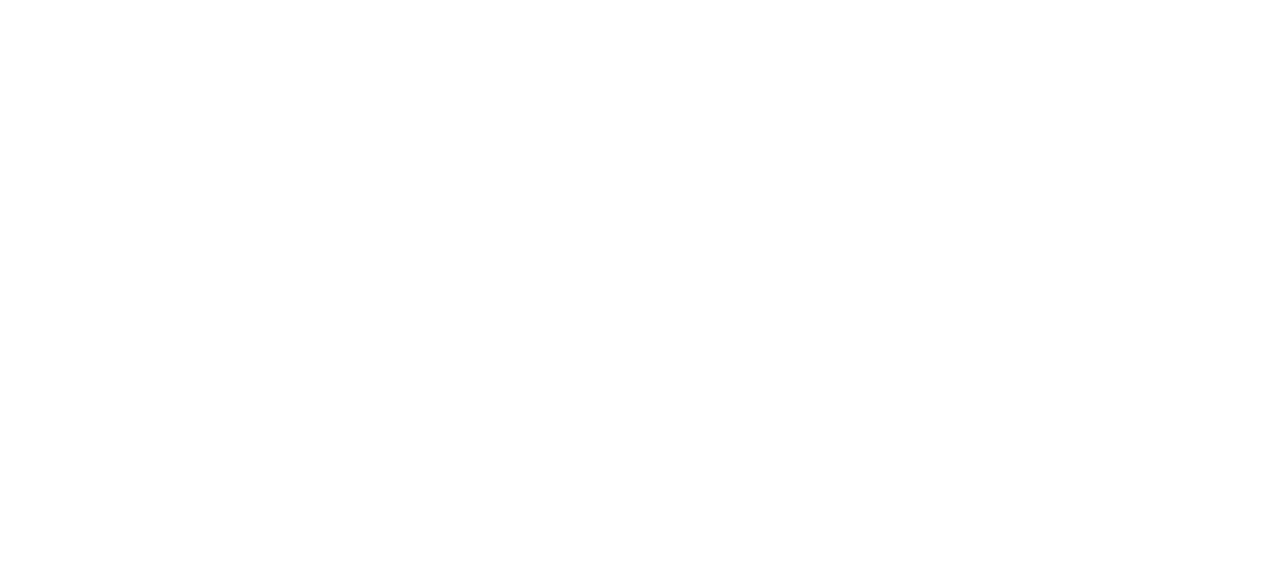
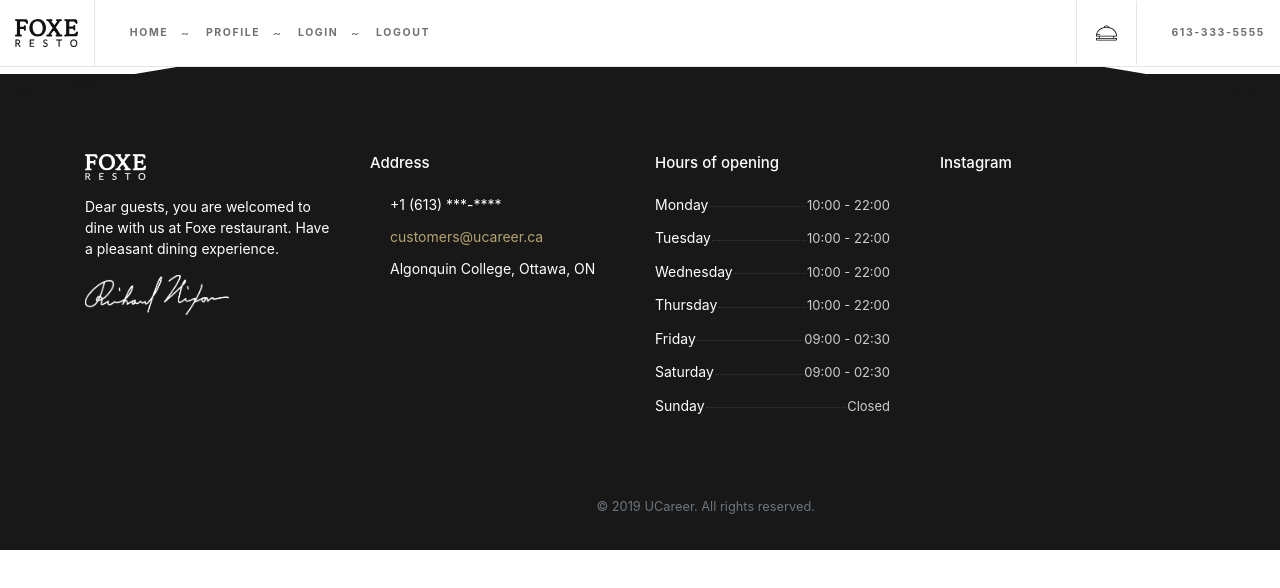
Before and after one commit to Mangosata/restaurant_builder_react, a React (Create React App) app: page /profile in a window 1280 px wide. Shown: the top 588 px of the page. Built offline with nearby package versions, Linux system fonts and the light colour scheme.

Commit message:
completed logout.

```diff
--- a/src/App.js
+++ b/src/App.js
@@ -5,6 +5,9 @@
 import Home from "./Home";
 import ResetPassword from "./ResetPassword";
 import Register from "./Register";
+import ForgotPassword from "./ForgotPassword";
+import Header from "./Header";
+import Footer from "./Footer";
 
 export const REQUEST_ENDPOINT = 'http://localhost:8080/api/'
 
@@ -24,6 +27,17 @@
                 <Route path={'/register'} exact>
                     <AuthPage content={<Register/>}/>
                 </Route>
+                <Route path={'/forgot'} exact>
+                    <AuthPage content={<ForgotPassword/>}/>
+                </Route>
+                <Route path={'/profile'} exact render={() => {
+                    return <>
+                        <Header/>
+                        'profile'
+                        <Footer/>
+                    </>
+                }}>
+                </Route>
             </Switch>
         </Router>
     );
--- a/src/AuthPage.js
+++ b/src/AuthPage.js
@@ -3,7 +3,7 @@
 import Footer from "./Footer";
 import {REQUEST_ENDPOINT} from "./App";
 import Loader from "./Loader";
-import {Redirect} from "react-router-dom";
+import {Redirect, withRouter} from "react-router-dom";
 
 export const TOKEN_KEY = 'tb23-token';
 
@@ -37,11 +37,11 @@
         }).then((response) => {
             this.setState({loading: false});
             response.json().then(data => {
-                if (data.success) {
+                if (data.result) {
                     this.setState({user: data.result});
                 } else {
                     this.token = '';
-                    localStorage.removeItem(TOKEN_KEY);
+                    // localStorage.removeItem(TOKEN_KEY);
                 }
             });
         }).catch(e => {
@@ -56,7 +56,10 @@
                 <Header {...this.props}/>
                 <main className="main">
                     {
-                        !this.state.loading && this.state.user ? (this.props.content) : (<Redirect to={'/'}/>)
+                        !this.state.loading &&
+                        (
+                            this.state.user ? <Redirect to={'/'}/> : (this.props.content)
+                        )
                     }
                 </main>
                 <Footer {...this.props}/>
--- a/src/Header.js
+++ b/src/Header.js
@@ -1,6 +1,18 @@
 import React, {Component} from 'react';
+import {NavLink, withRouter} from "react-router-dom";
+import {TOKEN_KEY} from "./AuthPage";
 
 class Header extends Component {
+    constructor(props) {
+        super(props);
+    }
+
+    logout = (e) => {
+        e.preventDefault();
+        localStorage.removeItem(TOKEN_KEY);
+        this.props.history.push('/');
+    };
+
     render() {
         return (
             <header className="header switched-header">
@@ -19,10 +31,10 @@
                             <div
                                 className="nav-menu collapse navbar-collapse navbar-collapse justify-content-end py-0 ">
                                 <ul className=" navbar-nav  header-navbar-nav ">
-                                    <li><a href={'/'} className={"nav-link"}>Home</a></li>
-                                    <li><a href={'/profile'} className={"nav-link"}>Profile</a></li>
-                                    <li><a href={'/login'} className={"nav-link"}>Login</a></li>
-                                    <li><a href={'/logout'} className={"nav-link"}>Logout</a></li>
+                                    <li><NavLink to={'/'} className={"nav-link"}>Home</NavLink></li>
+                                    <li><NavLink to={'/profile'} className={"nav-link"}>Profile</NavLink></li>
+                                    <li><NavLink to={'/login'} className={"nav-link"}>Login</NavLink></li>
+                                    <li><a onClick={this.logout} className={"nav-link"}>Logout</a></li>
                                     <li className="ml-lg-auto">
                                         <a className=" nav-link nav-divider" href="index.html#reservation">
                                             <img src="assets/svg/ring-bell-light.svg" alt=""
@@ -47,4 +59,4 @@
     }
 }
 
-export default Header;
+export default withRouter(Header);
--- a/src/Home.js
+++ b/src/Home.js
@@ -6,11 +6,11 @@
     render() {
         return (
             <>
-                <Header/>
+                <Header {...this.props}/>
                 <main>
                     Home
                 </main>
-                <Footer/>
+                <Footer {...this.props}/>
             </>
         );
     }
```
